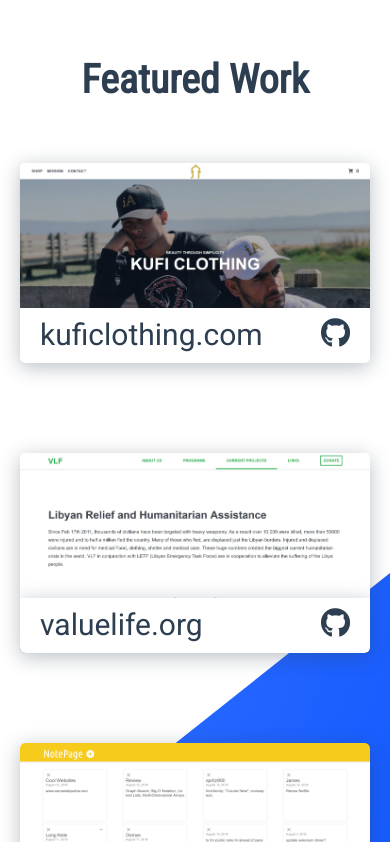
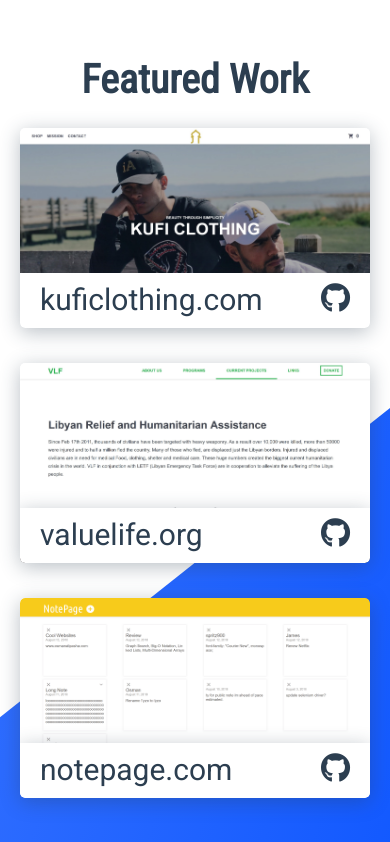
Before and after one commit to 1yzo/portfolio, a React app in the folder client/: page / in a window 390 px wide. Shown: the part 1640-2482 px from the top of the page. Built offline with nearby package versions, Linux system fonts and the light colour scheme.

Commit message:
Change project container margin on mobile

```diff
--- a/client/src/styles/projects-section.css
+++ b/client/src/styles/projects-section.css
@@ -109,4 +109,8 @@
         height: 25px;
         transform: translate(0, -20rem);
     }
+    .project-container {
+        margin-bottom: 1rem;
+        margin-top: 2.5rem;
+    }
 }
```
